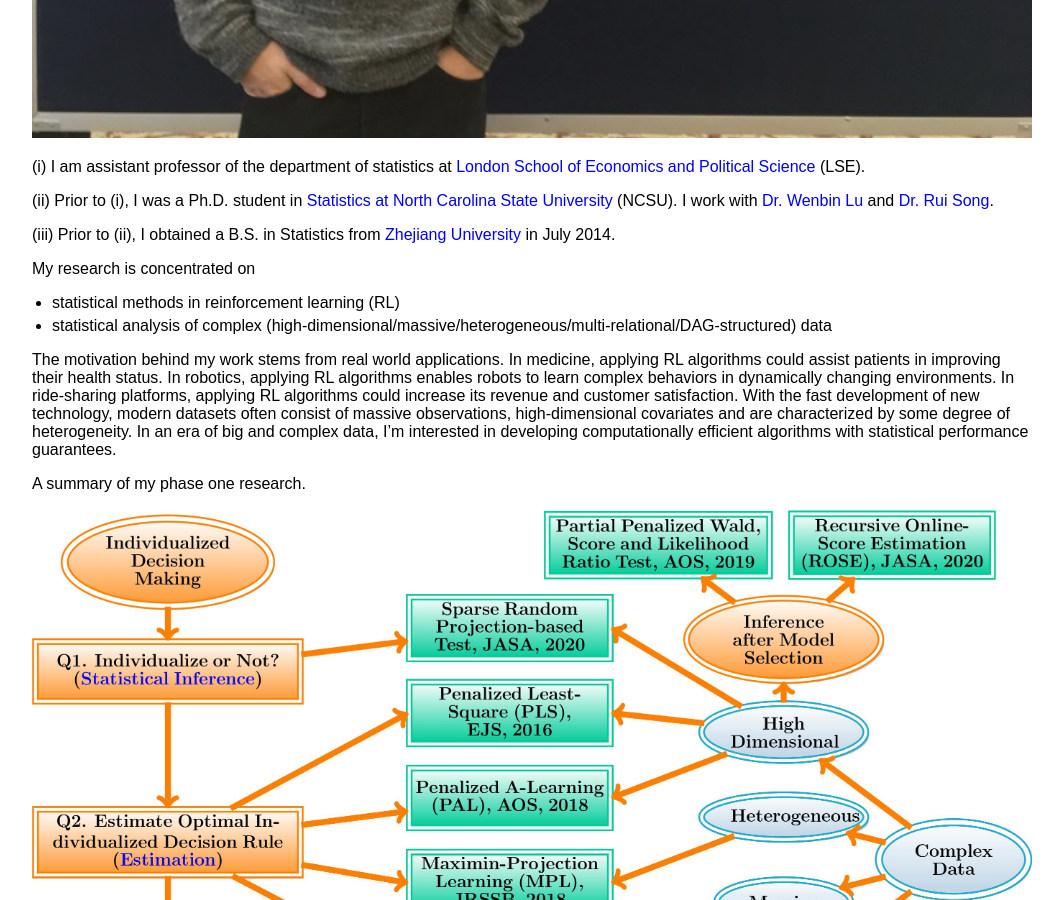
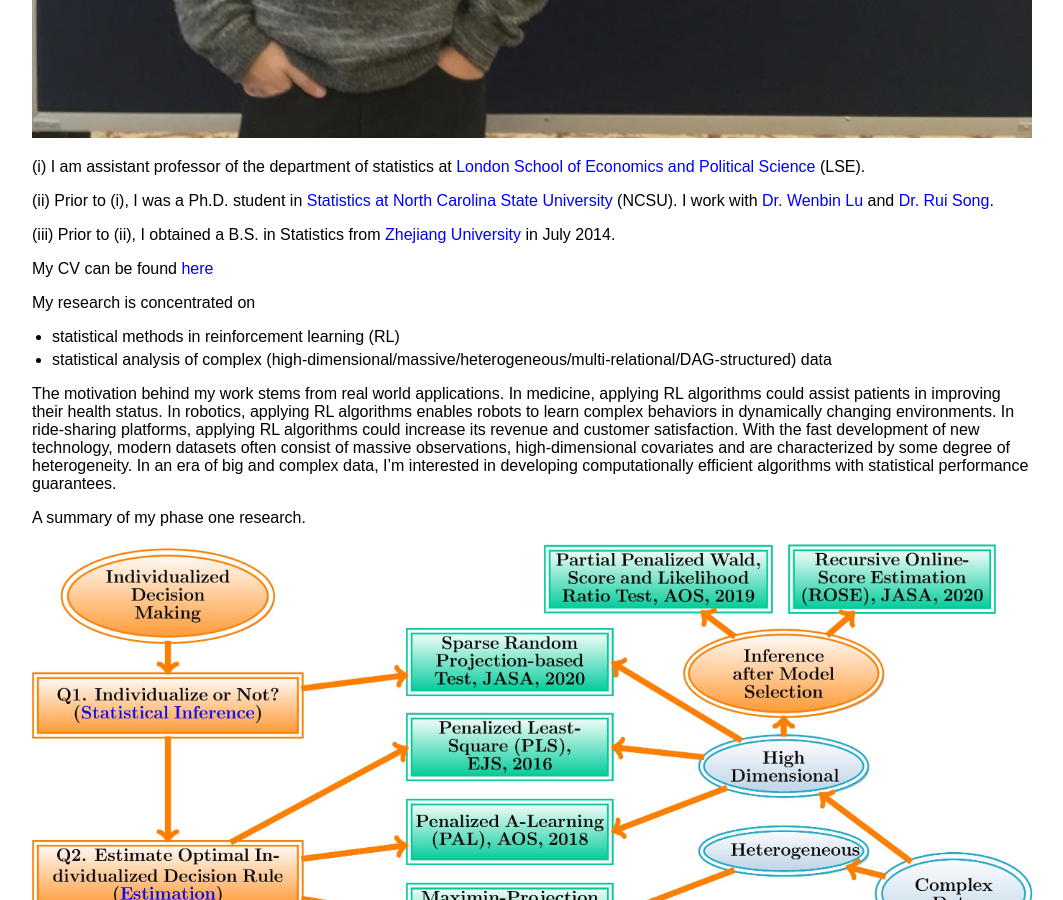
Before and after one commit to callmespring/callmespring.github.io, a Jekyll site: the page built from index.md, in a window 1280 px wide and 900 px high, scrolled down 706 px. Shown: the whole window, without its empty margins (108-1171 px from the left). Built offline with Jekyll 4.4.1, drawn with Linux system fonts in a browser that asks for light colours.

Commit message:
Update index.md

```diff
--- a/index.md
+++ b/index.md
@@ -11,6 +11,8 @@ layout: default
 [Dr. Rui Song](https://www4.stat.ncsu.edu/~song/).
 
 (iii) Prior to (ii), I obtained a B.S. in Statistics from [Zhejiang University](https://www.zju.edu.cn/english/) in July 2014.
+
+My CV can be found [here](./cv-4.pdf)
 
 My research is concentrated on
 
```
